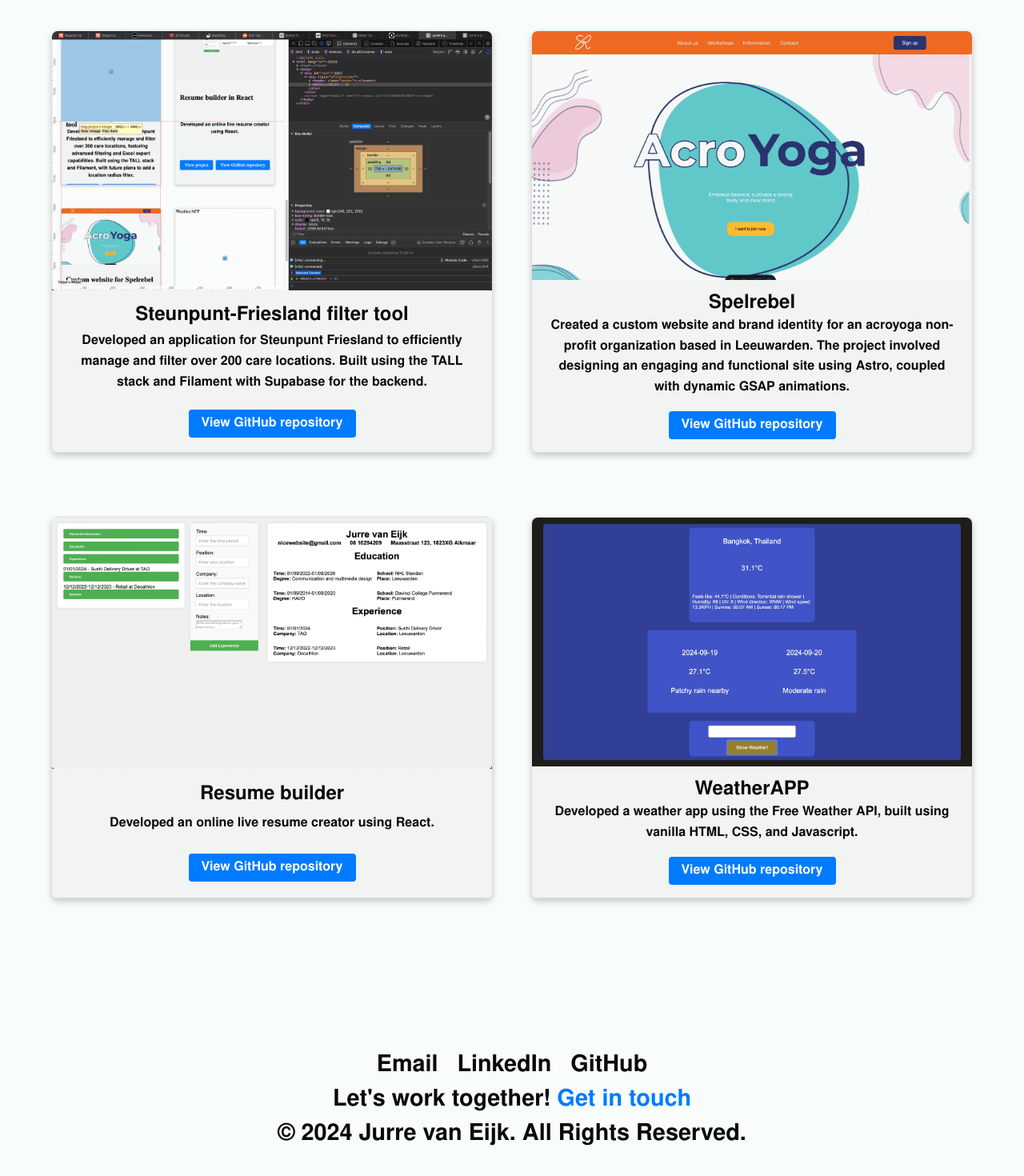
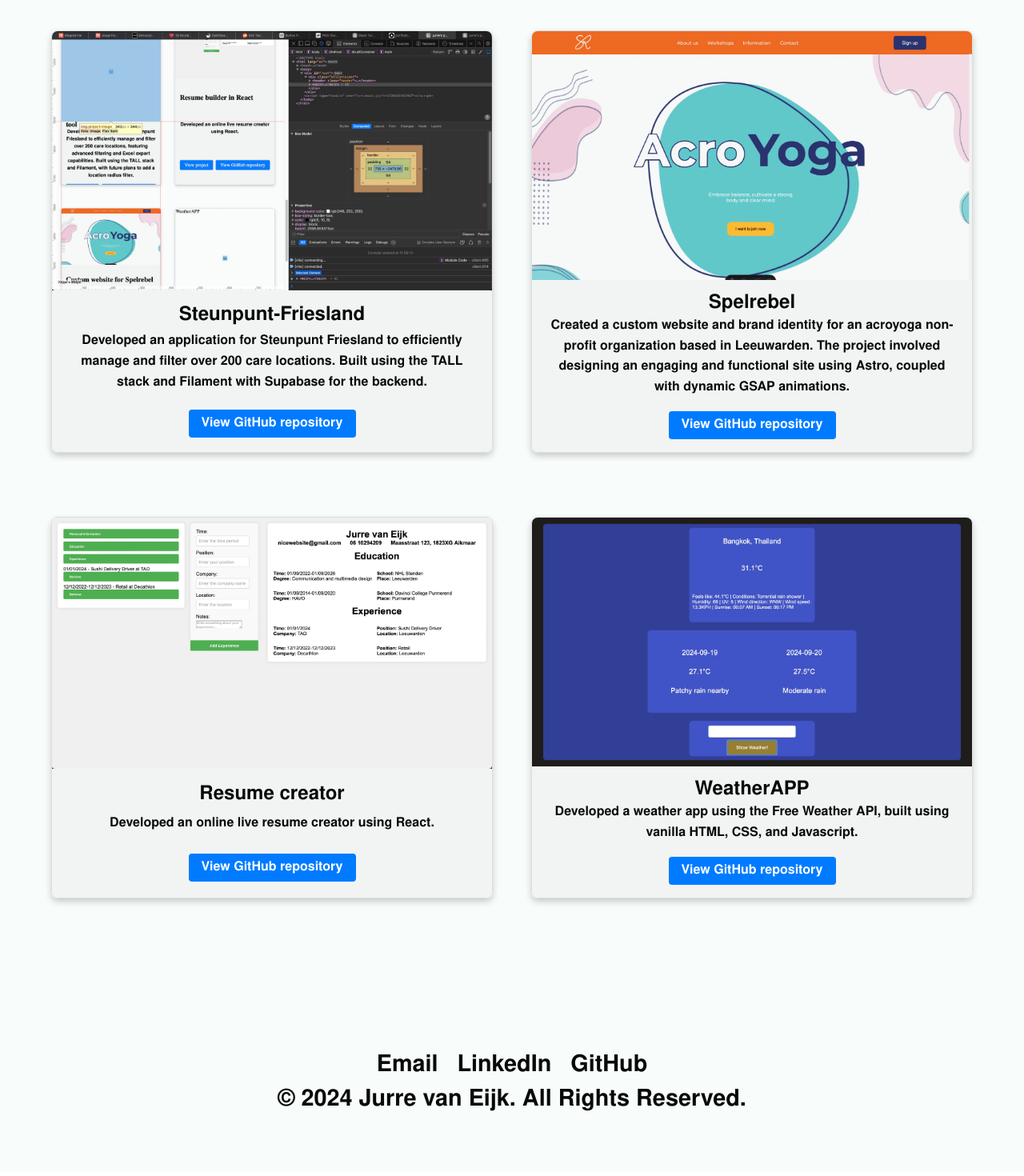
Before and after one commit to JurrevE/portfolio, a React (Vite) app: page / in a window 1280 px wide. Shown: the part 1969-3439 px from the top of the page at 80% size. Built offline with nearby package versions, Linux system fonts and the light colour scheme.

Commit message:
changed footer

```diff
--- a/src/assets/Footer.jsx
+++ b/src/assets/Footer.jsx
@@ -23,10 +23,7 @@ function Footer() {
 						</a>
 					</li>
 				</ul>
-				<p class="cta">
-					Let's work together!{" "}
-					<a href="mailto:jurreveijk13@gmail.com">Get in touch</a>
-				</p>
+
 				<p>&copy; 2024 Jurre van Eijk. All Rights Reserved.</p>
 			</div>
 		</footer>
--- a/src/assets/MainContent.jsx
+++ b/src/assets/MainContent.jsx
@@ -6,7 +6,7 @@ import Project from "./Project";
 function MainContent() {
 	const projectData = [
 		{
-			title: "Steunpunt-Friesland filter tool",
+			title: "Steunpunt-Friesland ",
 			description:
 				"Developed an application for Steunpunt Friesland to efficiently manage and filter over 200 care locations. Built using the TALL stack and Filament with Supabase for the backend.",
 			imageSrc: "/placeholder.jpg",
@@ -22,7 +22,7 @@ function MainContent() {
 			repoLink: "https://github.com/JurrevE/spelrebel", // GitHub link
 		},
 		{
-			title: "Resume builder",
+			title: "Resume creator",
 			description: "Developed an online live resume creator using React.",
 			imageSrc: "/CVgood.jpg",
 			projectLink: "https://cv-builder-two-roan.vercel.app", // Correct project link
```
